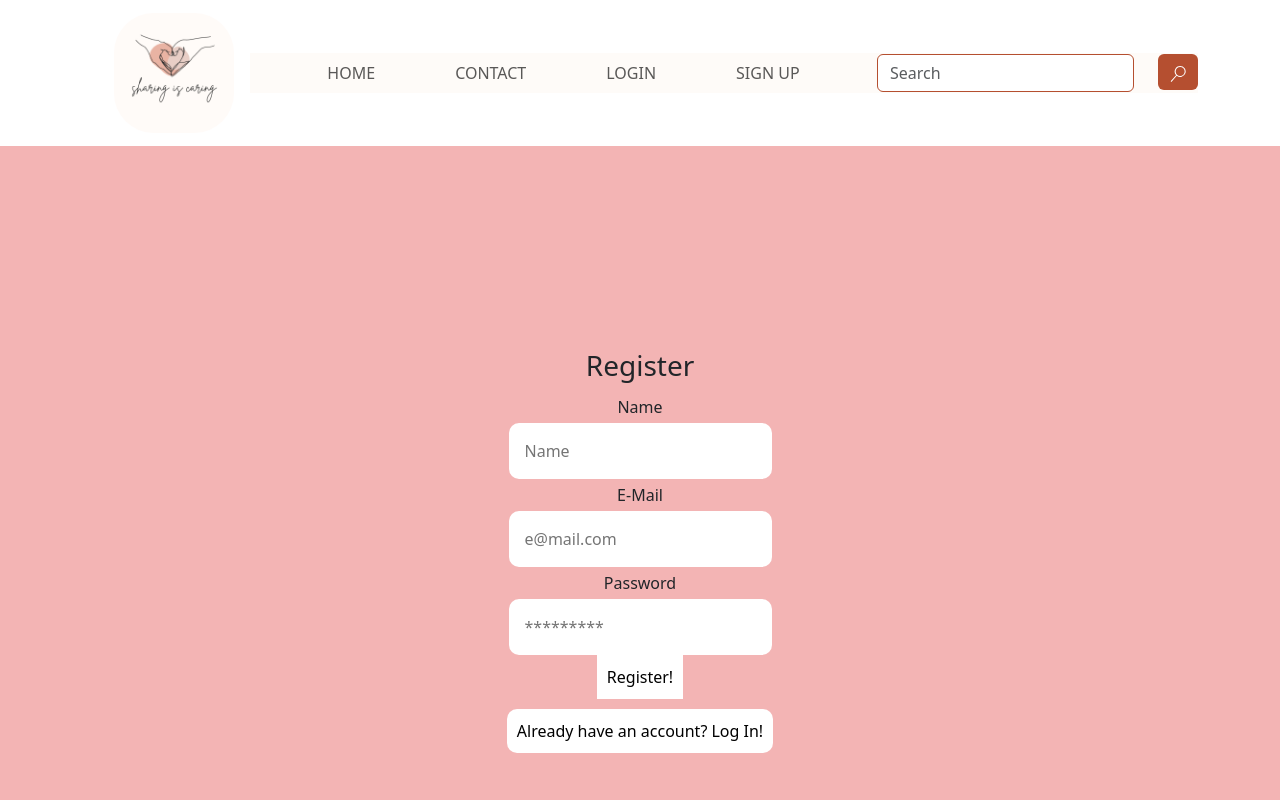
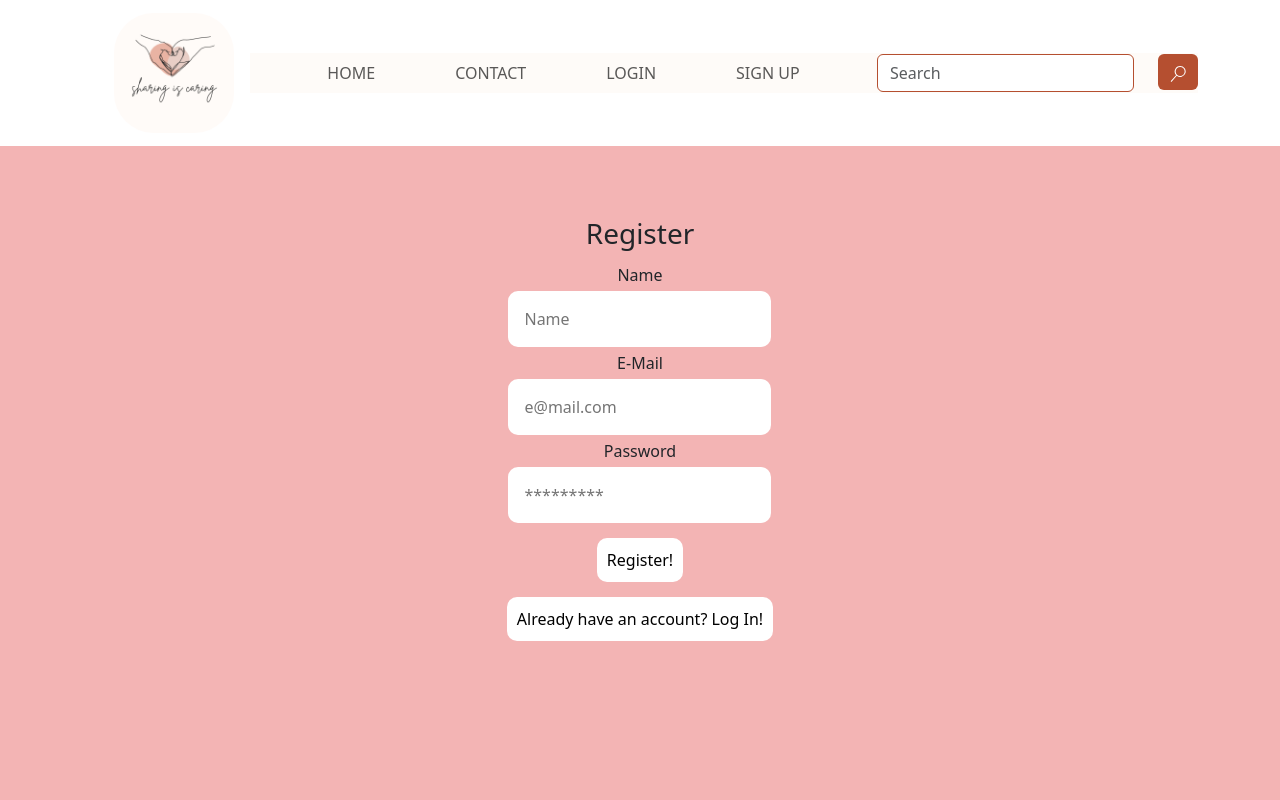
Before and after one commit to Mindshare-Code-Collective/sharing-is-caring, a React (Create React App) app in the folder frontend/: page /register in a window 1280 px wide. Shown: the top 800 px of the page. Built offline with nearby package versions, Linux system fonts and the light colour scheme.

Commit message:
fixed switch button and changed some style

```diff
--- a/frontend/src/pages/login/login.jsx
+++ b/frontend/src/pages/login/login.jsx
@@ -1,4 +1,5 @@
 import React, { useState } from 'react';
+import { Link } from 'react-router-dom';
 import './login.scss';
 
 const Login = (props) => {
@@ -19,9 +20,11 @@ const Login = (props) => {
               <input value={email} onChange={(e) => setEmail(e.target.value)} type="email" placeholder="e@mail.com" id="email" name="email" />
               <label for="password">Password</label>
               <input value={password} onChange={(e) => setPassword(e.target.value)} type="password" placeholder="*********" id="password" name="password" />
-              <button type="submit">Log In</button>
+              <button type="submit" className="button-login">Log In</button>
+            <Link to="/register">
+              <button className="button-switch-to-register">Don't have an account? Register!</button>
+            </Link>
           </form>
-          <button onClick={() => props.onFormSwitch('register')}>Don't have an account? Register!</button>
       </div>
     </div>
   )
--- a/frontend/src/pages/login/login.scss
+++ b/frontend/src/pages/login/login.scss
@@ -10,6 +10,8 @@
         flex-direction: column;
         align-items: center;
         text-align: left;
+        position: relative;
+        bottom: 5rem;
     }
 }
 
@@ -25,10 +27,11 @@ input {
     border: none;
 }
 
-button {
+.button-switch-to-register ,
+.button-login {
     border: none;
     background-color: white;
     padding: 10px;
     border-radius: 10px;
-    margin: 5px;
+    margin-top: 15px;
 }
--- a/frontend/src/pages/register/register.jsx
+++ b/frontend/src/pages/register/register.jsx
@@ -1,4 +1,5 @@
 import React, { useState } from 'react';
+import { Link } from 'react-router-dom';
 import './register.scss';
 
 const Register = (props) => {
@@ -22,9 +23,11 @@ const Register = (props) => {
               <input value={email} onChange={(e) => setEmail(e.target.value)} type="email" placeholder="e@mail.com" id="email" name="email" />
               <label for="password">Password</label>
               <input value={password} onChange={(e) => setPassword(e.target.value)} type="password" placeholder="*********" id="password" name="password" />
-              <button type="submit">Register!</button>
+              <button type="submit" className="button-register">Register!</button>
+            <Link to='/login'>
+                <button className="button-switch-to-login">Already have an account? Log In!</button>
+            </Link>
           </form>
-          <button className="button-switch" onClick={() => props.onFormSwitch('login')}>Already have an account? Log In!</button>
         </div>
       </div>
   )
--- a/frontend/src/pages/register/register.scss
+++ b/frontend/src/pages/register/register.scss
@@ -9,26 +9,16 @@
         display: flex;
         flex-direction: column;
         align-items: center;
-        padding: 5rem;
+        position: relative;
+        bottom: 3.65rem;
     }
 }
 
-label {
-    text-align: left;
-    padding: 0.25rem 0;
+
+.button-switch-to-login, .button-register {
+    border: none;
+    background-color: white;
+    padding: 10px;
+    border-radius: 10px;
+    margin-top: 15px;
 }
-
-input {
-    margin: 0.5rem 0;
-}
-
-.button-switch {
-    position: relative;
-    bottom: 70px;
-    margin-top: 0;
-    /* border: none; */
-    background-color: white;
-    /* padding: 10px; */
-    border-radius: 10px;
-   /*  margin: 5px; */
-}
```
Also changed, not shown: 1 other file (tests, documents, lock files or other folders).
